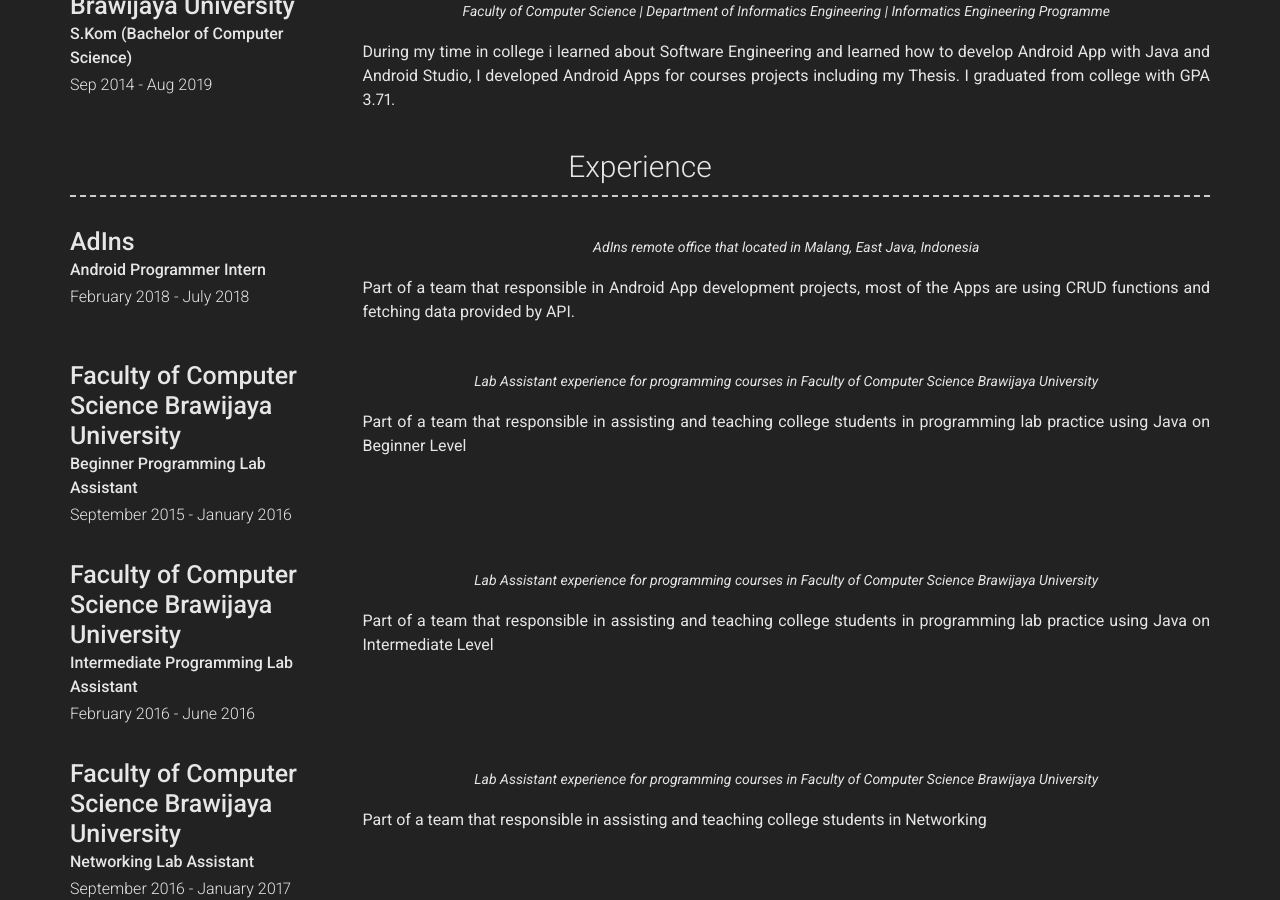
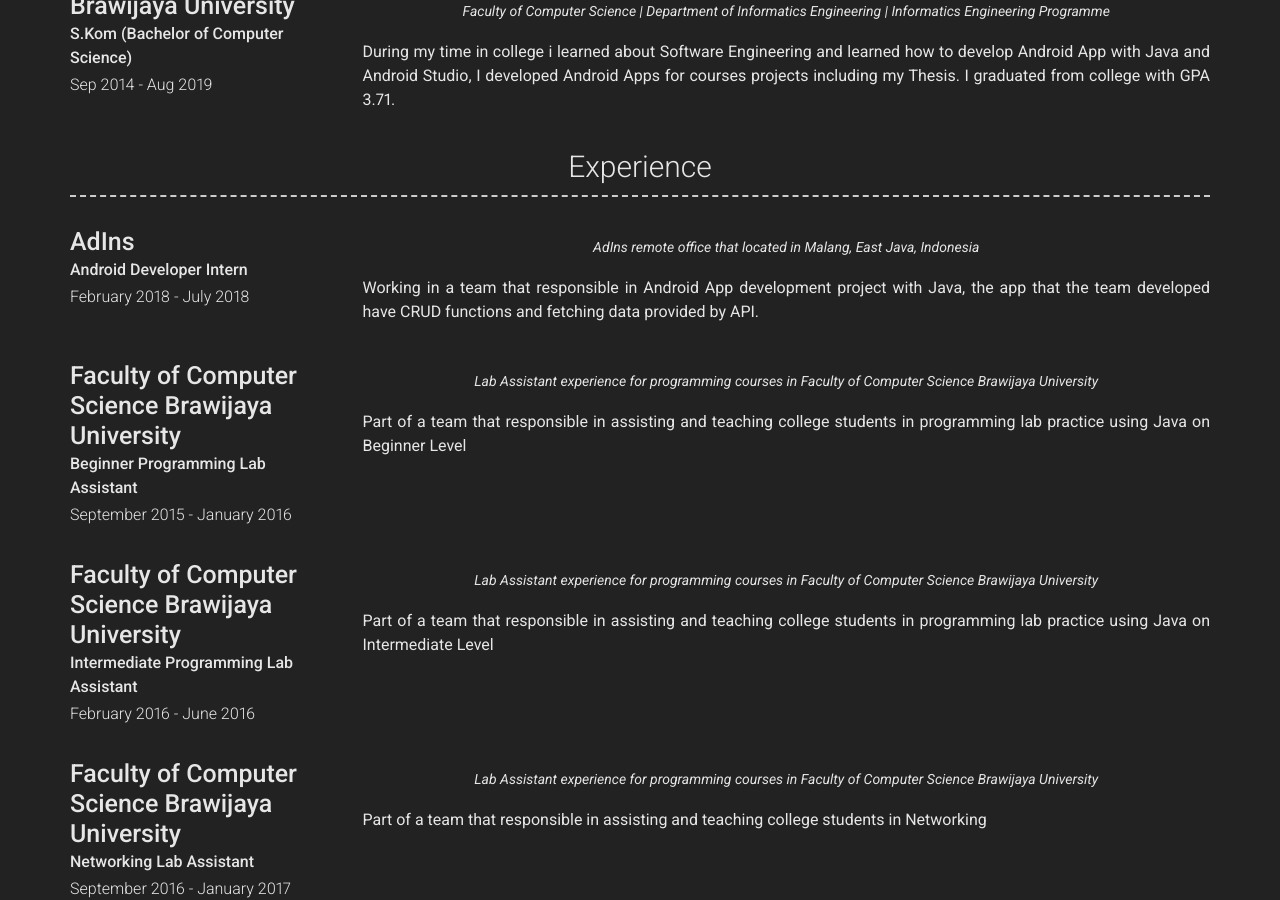
Before and after one commit to fauzanpahlawan/fauzanpahlawan.github.io, a Jekyll site: the page built from index.md, in a window 1280 px wide and 900 px high, scrolled down 775 px. Built offline with Jekyll 4.4.1, drawn with Linux system fonts in a browser that asks for light colours; nearby versions of some CDN libraries.

Commit message:
edit experience

```diff
--- a/_data/experience.yml
+++ b/_data/experience.yml
@@ -3,12 +3,12 @@
 - layout: left
   company: AdIns
   #  link: https://ad-ins.com
-  job_title: Android Programmer Intern
+  job_title: Android Developer Intern
   dates: February 2018 - July 2018
   quote: >
     AdIns remote office that located in Malang, East Java, Indonesia
   description: | # this will include new lines to allow paragraphs
-    Part of a team that responsible in Android App development projects, most of the Apps are using CRUD functions and fetching data provided by API.
+    Working in a team that responsible in Android App development project with Java, the app that the team developed have CRUD functions and fetching data provided by API.
 
 # Experience 2
 - layout: left
```
